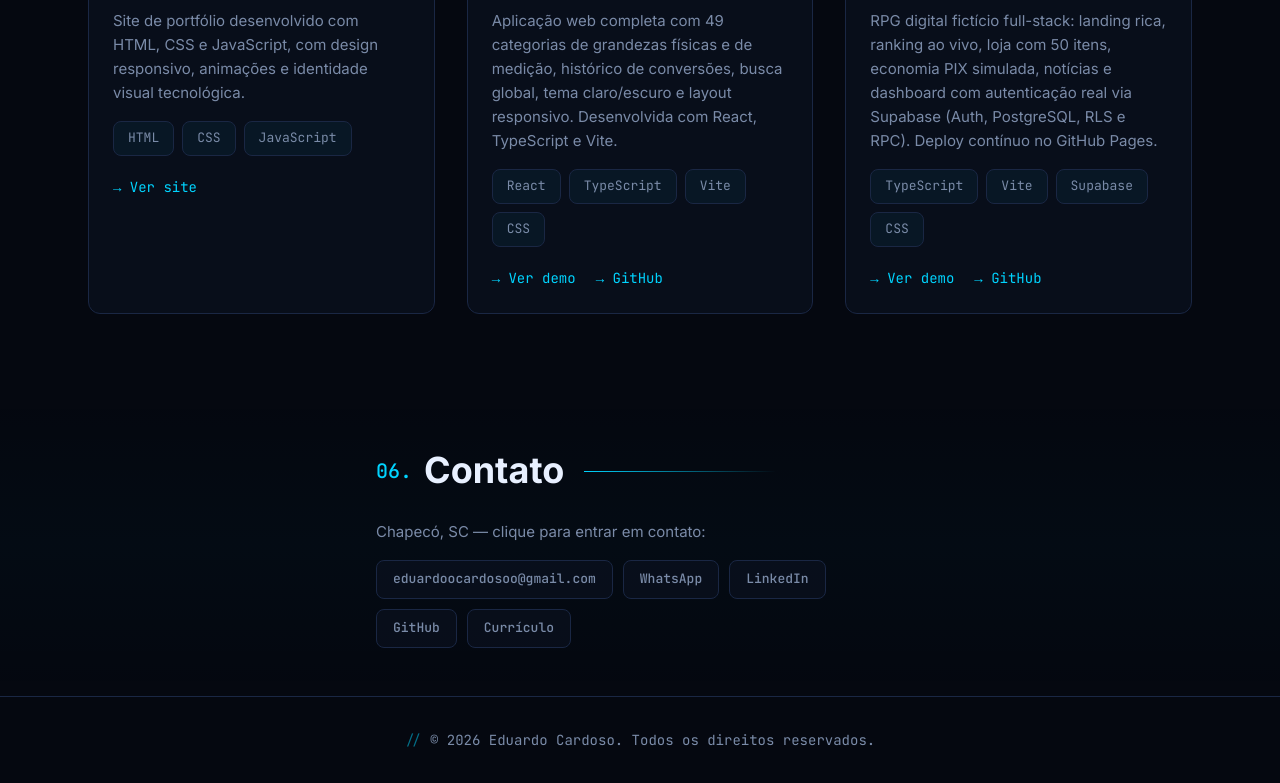
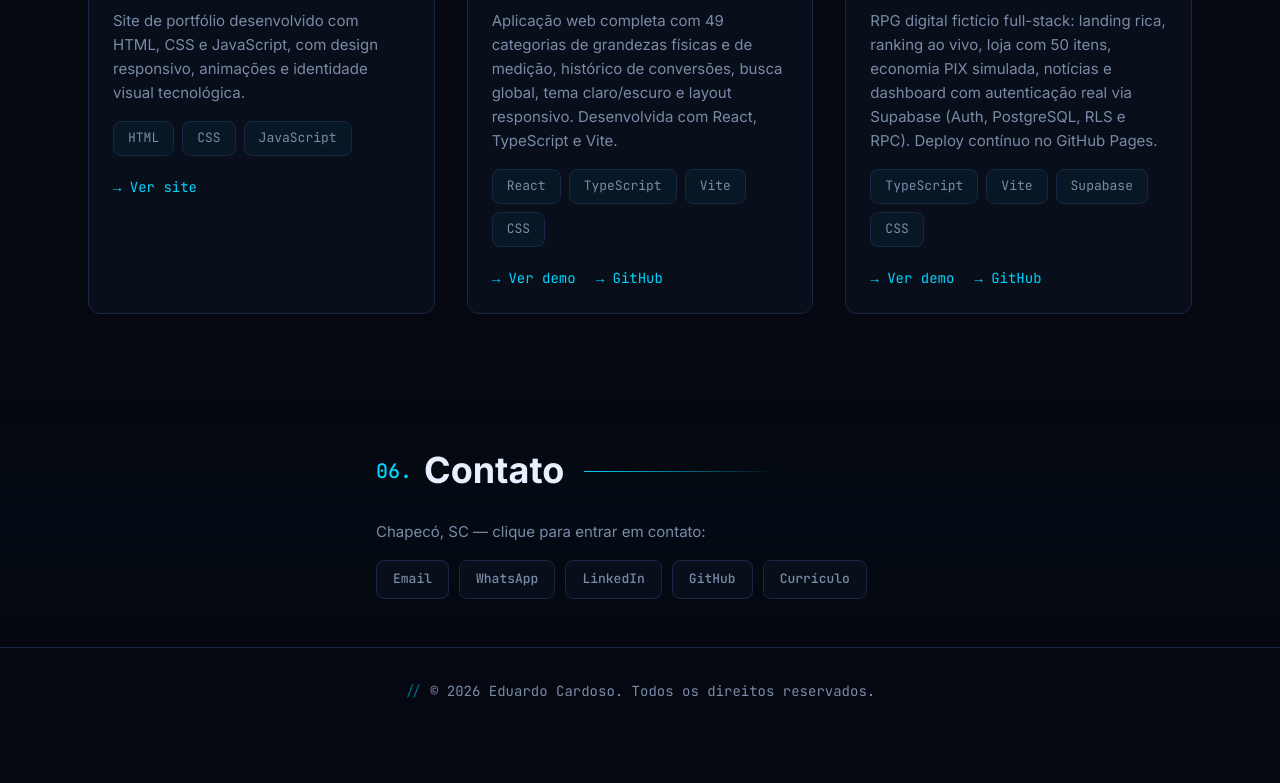
Before and after one commit to cardoso-ix/Portifolio, a plain HTML site: page index.html in a window 1280 px wide. Shown: the part 4868-5651 px from the top of the page. After the commit the page ends 5602 px from the top, so only its background shows below. Drawn offline with Linux system fonts and the light colour scheme.

Commit message:
Manter rotulo Email e abrir composicao de e-mail em nova aba.
Co-authored-by: Cursor <cursoragent@cursor.com>

```diff
--- a/index.html
+++ b/index.html
@@ -683,7 +683,7 @@
 
         <div class="contact__links fade-in">
 
-          <a href="https://mail.google.com/mail/?view=cm&fs=1&to=eduardoocardosoo@gmail.com" class="contact__chip" id="contact-email" data-email="eduardoocardosoo@gmail.com" target="_blank" rel="noopener noreferrer" aria-label="Enviar e-mail para eduardoocardosoo@gmail.com">eduardoocardosoo@gmail.com</a>
+          <a href="https://mail.google.com/mail/?view=cm&fs=1&to=eduardoocardosoo@gmail.com" class="contact__chip" id="contact-email" data-email="eduardoocardosoo@gmail.com" target="_blank" rel="noopener noreferrer" aria-label="Enviar e-mail para eduardoocardosoo@gmail.com">Email</a>
 
           <a href="https://wa.me/5549998095955" class="contact__chip" target="_blank" rel="noopener noreferrer">WhatsApp</a>
 
```
